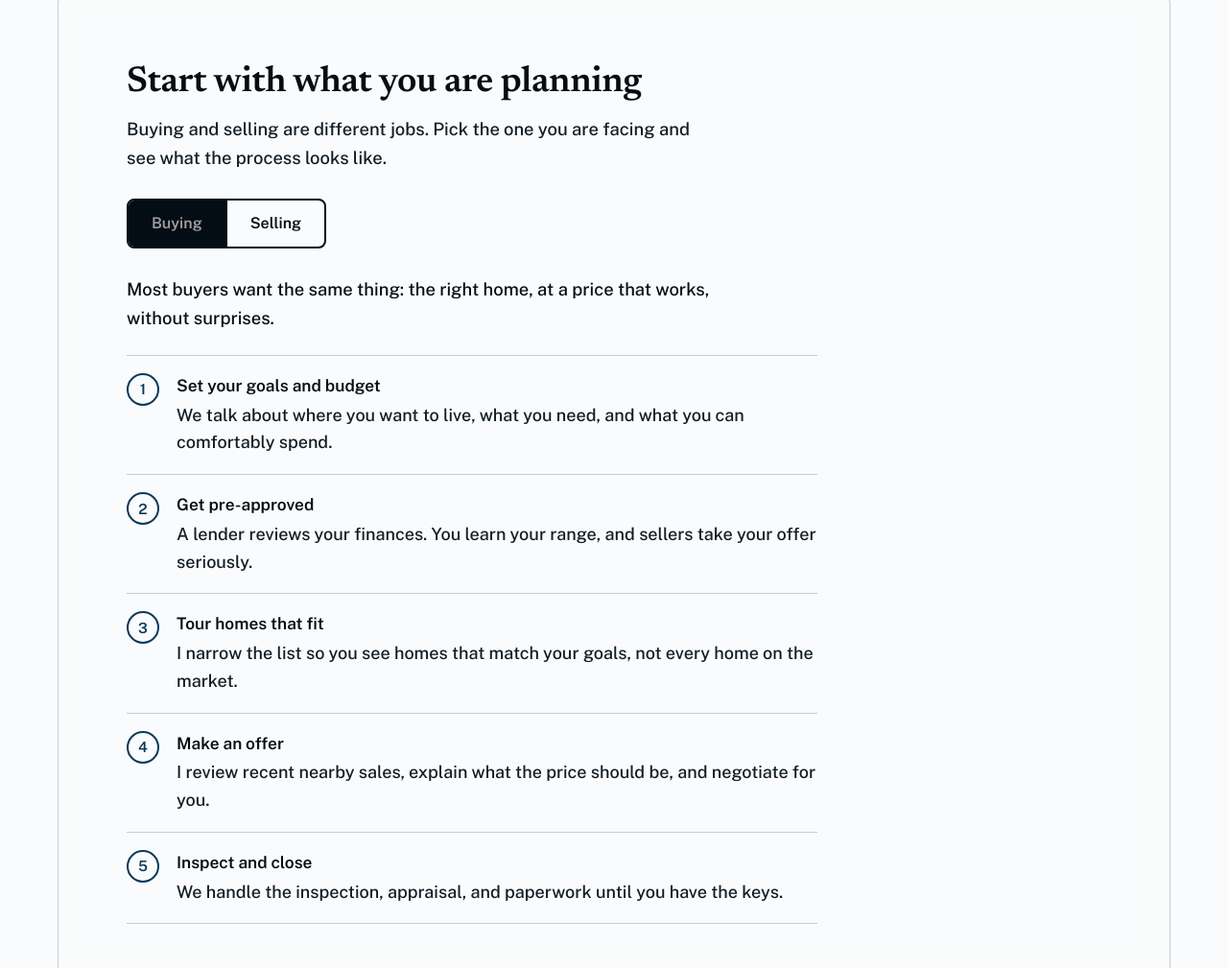
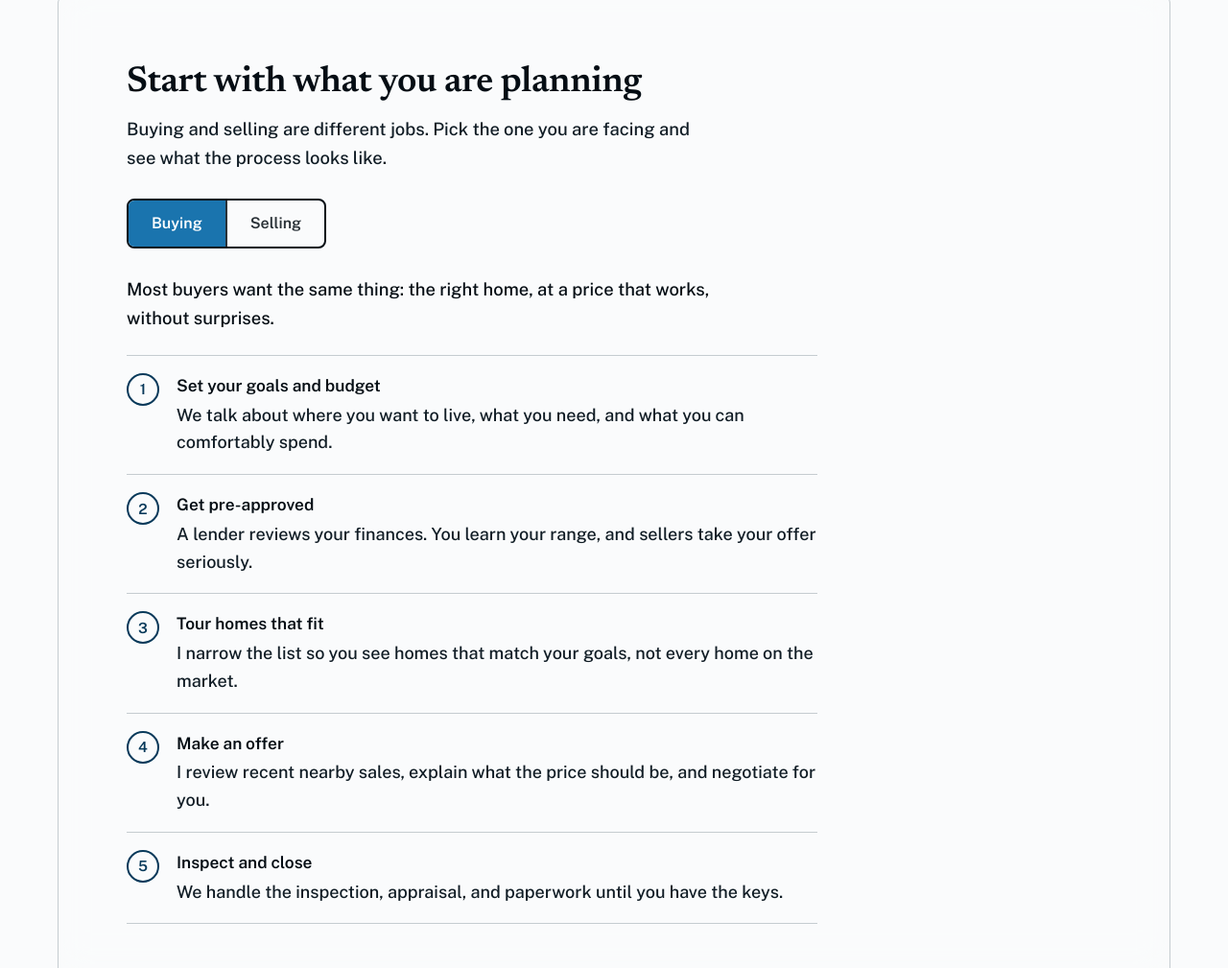
Before and after one commit to normanjsdavis/normanjtheagent, a plain HTML site: page index.html in a window 1280 px wide. Shown: the part 809-1818 px from the top of the page at 96% size. Drawn offline with nearby package versions, Linux system fonts and the light colour scheme.

Commit message:
Fix Buying/Selling tab contrast so both labels stay readable
Co-Authored-By: Claude Opus 5.5 <noreply@anthropic.com>
Claude-Session: https://claude.ai/code/session_01NaP1qMa1ctYURxStE3T5Ux

```diff
--- a/index.html
+++ b/index.html
@@ -374,7 +374,10 @@ main { padding: 0 10px; }
 .tabs { display: inline-flex; border: 2px solid var(--ink); border-radius: 8px; overflow: hidden; margin-bottom: 28px; }
 .tab { font: 600 1rem/1 var(--sans); cursor: pointer; background: transparent; color: var(--ink); border: 0; padding: 14px 24px; min-height: 48px; }
 .tab + .tab { border-left: 2px solid var(--ink); }
-.tab[aria-selected="true"] { background: var(--ink); color: #A19F9F; }
+.tab[aria-selected="true"] { background: #1A74AE; color: #FFFFFF; }
+.tab[aria-selected="false"] { color: var(--ink); opacity: 0.85; }
+.tab[aria-selected="false"]:hover { opacity: 1; background: rgba(26, 116, 174, 0.15); }
+.tab:focus-visible { outline: 3px solid #E2762B; outline-offset: -3px; }
 .panel[hidden] { display: none; }
 .panel p.intro { font-size: 1.15rem; max-width: 56ch; margin-bottom: 24px; }
 .steps { list-style: none; margin: 0; padding: 0; counter-reset: step; max-width: 720px; }
```
Also changed, not shown: military/index.html (+4 -1 lines).
